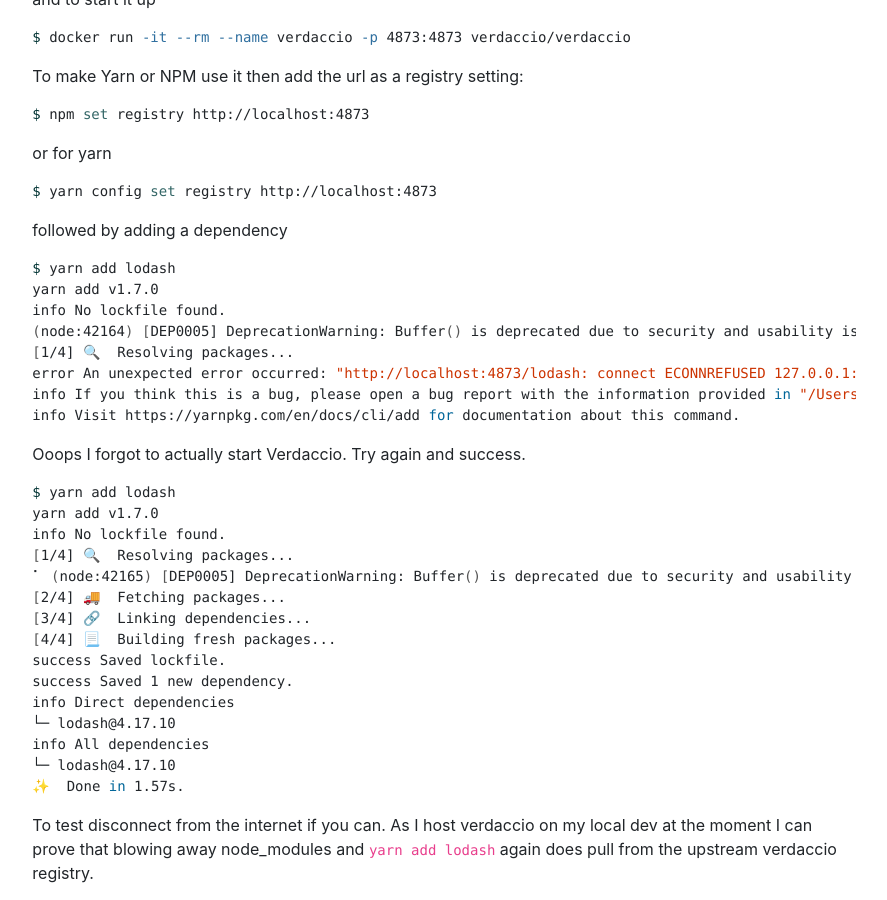
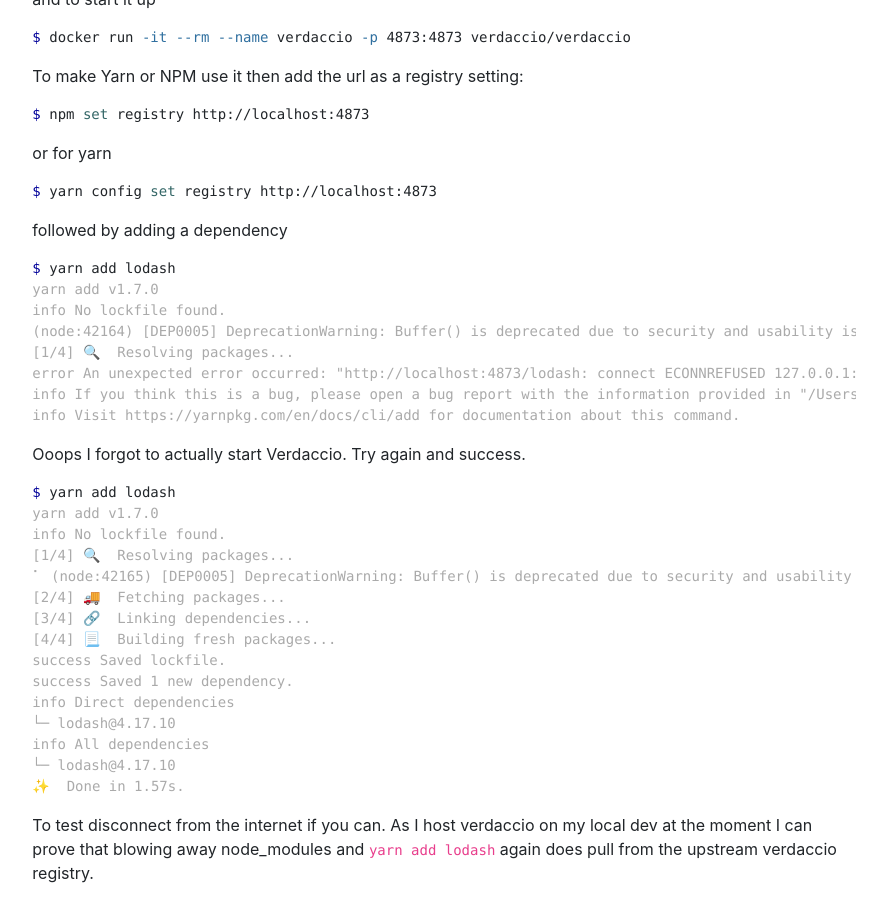
Before and after one commit to eharrow/eharrow.github.io, a Jekyll site: the page built from _posts/2018-05-24-setting-up-npm-private-repo-using-verdaccio-yarn.md, in a window 1280 px wide and 900 px high, scrolled down 450 px. Shown: the whole window, without its empty margins (196-1083 px from the left). Built offline with Jekyll 4.4.1, drawn with Linux system fonts in a browser that asks for light colours; comment, search, counter and statistics services are not loaded.

Commit message:
fix: code block switched to terminal for highlighting

````diff
--- a/_posts/2018-05-24-setting-up-npm-private-repo-using-verdaccio-yarn.md
+++ b/_posts/2018-05-24-setting-up-npm-private-repo-using-verdaccio-yarn.md
@@ -11,28 +11,28 @@
 
 Using Docker makes it easy.
 
-``` shell
+``` terminal
 $ docker pull verdaccio/verdaccio
 ```
 
 and to start it up
 
-``` shell
+``` terminal
 $ docker run -it --rm --name verdaccio -p 4873:4873 verdaccio/verdaccio
 ```
 
 To make Yarn or NPM use it then add the url as a registry setting:
-``` shell
+``` terminal
 $ npm set registry http://localhost:4873
 ```
 
 or for yarn
-``` shell
+``` terminal
 $ yarn config set registry http://localhost:4873
 ```
 
 followed by adding a dependency
-``` shell
+``` terminal
 $ yarn add lodash
 yarn add v1.7.0
 info No lockfile found.
@@ -45,7 +45,7 @@
 
 Ooops I forgot to actually start Verdaccio.  Try again and success.
 
-``` shell
+``` terminal
 $ yarn add lodash
 yarn add v1.7.0
 info No lockfile found.
````
Also changed, not shown: _posts/2016-01-08-centos-portforwading-iptables.md (+2 -1 lines), _posts/2016-01-26-vmware-upgrade-breaks.md (+2 -2 lines), _posts/2017-10-30-fixing-brew-yarn-upgrade-on-macosx.md (+3 -3 lines), _posts/2018-06-22-adding-GPG-key-to-sign-git-commits-with-github-and-keybase.md (+6 -6 lines).
